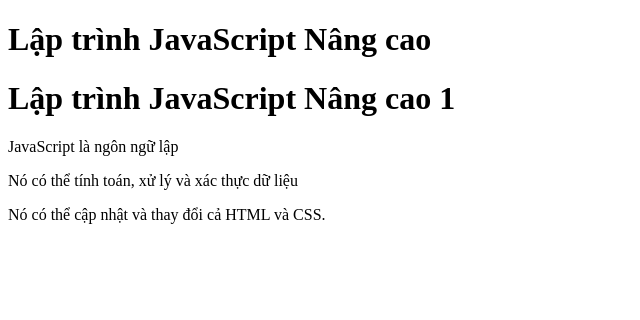
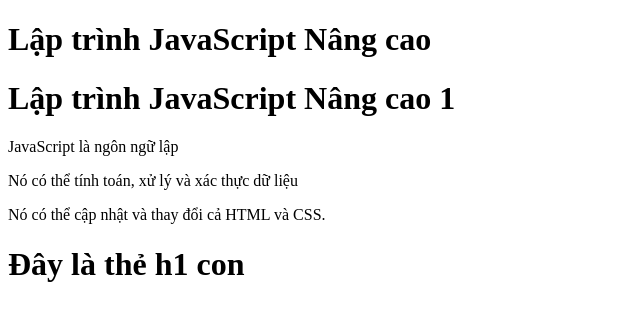
Before and after one commit to chinhpd5/WEB2064, a plain HTML site: page lesson04/index.html in a window 1280 px wide. Shown: the whole page, without its empty margins (0-640 px from the left). Drawn offline with Linux system fonts and the light colour scheme.

Commit message:
querySelector và querySeletorAll

```diff
--- a/lesson04/index.html
+++ b/lesson04/index.html
@@ -13,6 +13,10 @@
     <p class="paragraph">Nó có thể tính toán, xử lý và xác thực dữ liệu</p>
     <p class="paragraph">Nó có thể cập nhật và thay đổi cả HTML và CSS.</p>
 
+    <div id="parent">
+      <h1 class="paragraph">Đây là thẻ h1 con</h1>
+    </div>
+
     <script src="./main.js"></script>
   </body>
 </html>
```
Also changed, not shown: lesson04/main.js (+11 -2 lines).
